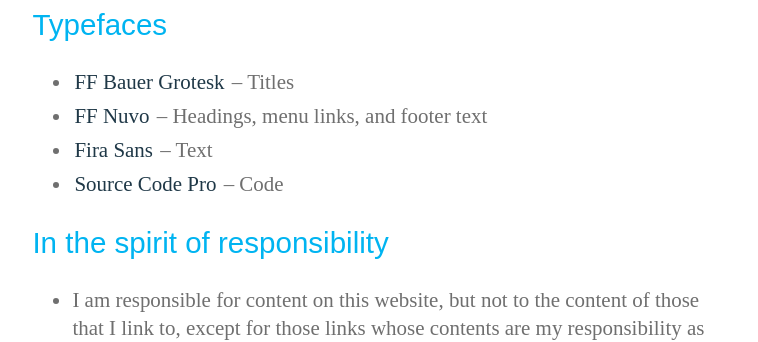
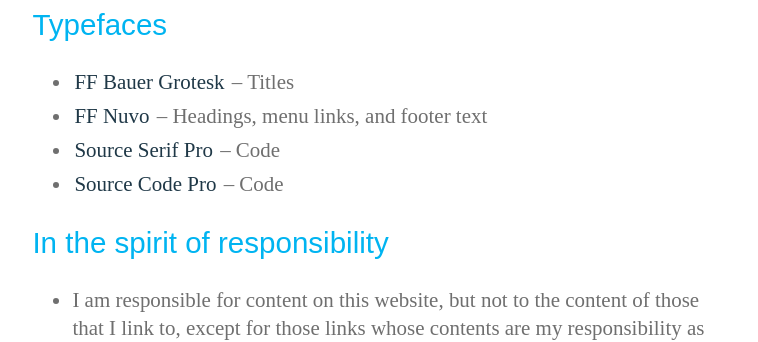
Before and after one commit to a-mar/a-mar.github.io, a Jekyll site: the page built from about/index.html, in a window 1280 px wide. Shown: the part 810-1152 px from the top of the page, without its empty margins (260-1018 px from the left). Built offline with Jekyll 4.4.1, drawn with Linux system fonts in a browser that asks for light colours; nearby versions of some CDN libraries; some web fonts are replaced; library files that are not in the unit come from our copies; Markdown is read by kramdown in place of the engine named in the settings.

Commit message:
Update index.html

```diff
--- a/about/index.html
+++ b/about/index.html
@@ -23,7 +23,8 @@
 	<li><a target="_blank" href="https://www.fontfont.com/fonts/bauer-grotesk">FF Bauer Grotesk</a> &ndash; Titles</li>
 	<li><a target="_blank" href="https://www.fontfont.com/fonts/nuvo">FF Nuvo</a> &ndash; Headings, menu links, and footer text</li>
 	<!--<li><a target="_blank" title="Cooper Hewitt" href="http://www.cooperhewitt.org/open-source-at-cooper-hewitt/cooper-hewitt-the-typeface-by-chester-jenkins/">Cooper Hewitt</a> &ndash; Headings</li>-->
-	<li><a target="_blank" href="http://www.carrois.com/fira-4-1/">Fira Sans</a> &ndash; Text</li>
+	<!--<li><a target="_blank" href="http://www.carrois.com/fira-4-1/">Fira Sans</a> &ndash; Text</li>-->
+	<li><a target="_blank" href="https://github.com/adobe-fonts/source-serif-pro">Source Serif Pro</a> &ndash; Code</li>
 	<li><a target="_blank" href="https://github.com/adobe-fonts/source-code-pro">Source Code Pro</a> &ndash; Code</li>
 </ul>
 
```
